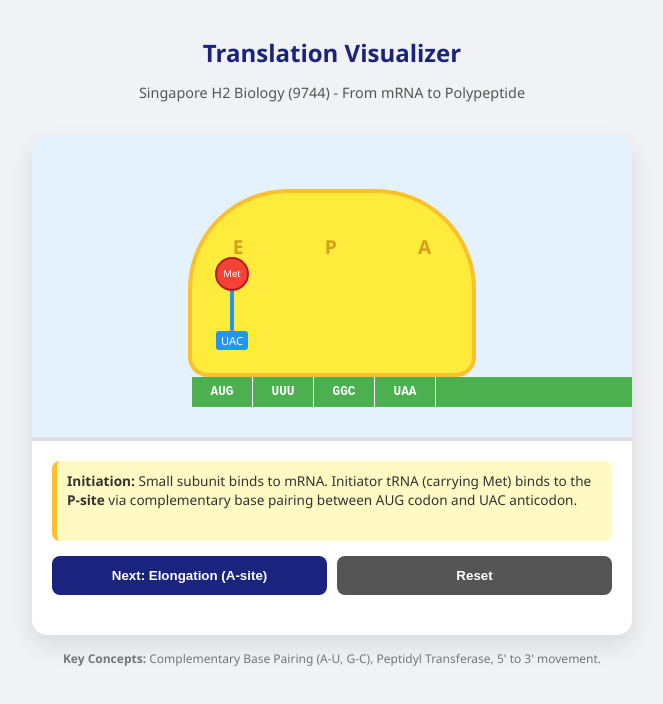
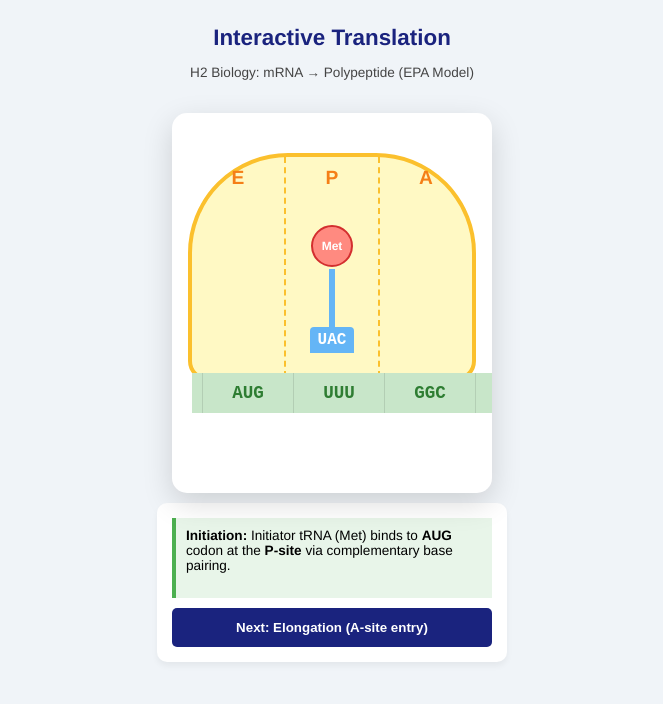
Before and after one commit to AnonymousLeafeon/bio-interactive, a plain HTML site: page index.html in a window 1280 px wide. Both pictures are taken after a click on the button "Start Initiation". Shown: the whole page, without its empty margins (308-971 px from the left). Drawn offline with Linux system fonts and the light colour scheme.

Commit message:
Update index.html

```diff
--- a/index.html
+++ b/index.html
@@ -3,367 +3,297 @@
 <head>
     <meta charset="UTF-8">
     <meta name="viewport" content="width=device-width, initial-scale=1.0">
-    <title>H2 Biology: Translation Simulator</title>
+    <title>H2 Biology: Translation Model</title>
     <style>
         :root {
-            --ribosome-color: #ffeb3b;
-            --mrna-color: #4caf50;
-            --trna-color: #2196f3;
-            --aa-color: #f44336;
-            --text-main: #333;
+            --site-width: 90px;
+            --ribosome-bg: #fff9c4;
+            --mrna-bg: #c8e6c9;
+            --trna-color: #64b5f6;
+            --aa-color: #ff8a80;
         }
 
         body {
-            font-family: 'Segoe UI', Tahoma, Geneva, Verdana, sans-serif;
-            margin: 0;
-            background-color: #f0f2f5;
-            color: var(--text-main);
+            font-family: 'Helvetica Neue', Arial, sans-serif;
+            background-color: #f0f4f8;
             display: flex;
             flex-direction: column;
             align-items: center;
-            padding: 20px;
+            margin: 0;
+            padding: 10px;
         }
 
-        header {
-            text-align: center;
-            margin-bottom: 20px;
-        }
+        .header { text-align: center; max-width: 500px; }
+        h1 { font-size: 1.4rem; color: #1a237e; margin-bottom: 5px; }
+        p { font-size: 0.85rem; color: #444; }
 
-        h1 { color: #1a237e; margin-bottom: 5px; font-size: 1.5rem; }
-        p { font-size: 0.9rem; color: #555; max-width: 500px; }
-
-        /* Simulation Box */
-        #game-container {
-            width: 100%;
-            max-width: 600px;
+        /* Ribosome Layout */
+        #ribosome-container {
+            position: relative;
+            width: 320px;
+            height: 380px;
             background: white;
             border-radius: 15px;
-            box-shadow: 0 10px 25px rgba(0,0,0,0.1);
-            overflow: hidden;
-            position: relative;
-            padding-bottom: 20px;
-        }
-
-        /* The Ribosome Model */
-        #visualizer {
-            height: 300px;
-            position: relative;
-            background: #e3f2fd;
-            border-bottom: 4px solid #ddd;
+            box-shadow: 0 10px 30px rgba(0,0,0,0.15);
+            margin-top: 20px;
             overflow: hidden;
         }
 
-        .ribosome-large {
+        /* The Large Subunit Site Markers */
+        .large-subunit {
             position: absolute;
-            bottom: 60px;
+            top: 40px;
             left: 50%;
             transform: translateX(-50%);
             width: 280px;
-            height: 180px;
-            background: var(--ribosome-color);
+            height: 220px;
+            background: var(--ribosome-bg);
+            border: 4px solid #fbc02d;
             border-radius: 100px 100px 20px 20px;
-            border: 4px solid #fbc02d;
+            display: flex;
             z-index: 1;
         }
 
-        .epa-sites {
+        .site {
+            flex: 1;
+            border-right: 2px dashed #fbc02d;
             display: flex;
-            justify-content: space-around;
-            padding-top: 40px;
-            font-weight: bold;
-            color: #d4a017;
+            flex-direction: column;
+            align-items: center;
+            padding-top: 10px;
         }
+        .site:last-child { border-right: none; }
+        .site-label { font-weight: bold; color: #f57f17; font-size: 1.2rem; }
 
-        .site-label { font-size: 1.2rem; }
-
-        .mrna-strand {
+        /* mRNA logic */
+        .mrna-track {
             position: absolute;
-            bottom: 30px;
-            width: 200%;
-            height: 30px;
-            background: var(--mrna-color);
+            top: 260px;
+            height: 40px;
+            background: var(--mrna-bg);
             display: flex;
-            transition: left 0.5s ease;
+            transition: left 0.6s cubic-bezier(0.45, 0.05, 0.55, 0.95);
             z-index: 2;
+            padding: 0 10px;
         }
 
         .codon {
-            width: 60px;
-            height: 100%;
-            border-right: 1px solid white;
+            width: var(--site-width);
+            display: flex;
+            justify-content: center;
+            align-items: center;
+            font-family: monospace;
+            font-weight: bold;
+            font-size: 1.1rem;
+            color: #2e7d32;
+            border-left: 1px solid rgba(0,0,0,0.1);
+        }
+
+        /* tRNA logic */
+        .trna {
+            position: absolute;
+            width: var(--site-width);
+            height: 150px;
             display: flex;
             flex-direction: column;
             align-items: center;
-            justify-content: center;
-            color: white;
-            font-family: monospace;
-            font-size: 0.8rem;
-            font-weight: bold;
-        }
-
-        /* tRNA Component */
-        .trna {
-            position: absolute;
-            width: 50px;
-            height: 100px;
-            bottom: 80px;
-            transition: all 0.5s ease;
-            z-index: 5;
-            display: flex;
-            flex-direction: column;
-            align-items: center;
+            transition: all 0.6s ease;
+            z-index: 10;
         }
 
         .amino-acid {
-            width: 30px;
-            height: 30px;
+            width: 38px;
+            height: 38px;
             background: var(--aa-color);
+            border: 2px solid #d32f2f;
             border-radius: 50%;
+            display: flex;
+            justify-content: center;
+            align-items: center;
+            font-size: 0.75rem;
+            font-weight: bold;
             color: white;
-            display: flex;
-            align-items: center;
-            justify-content: center;
-            font-size: 0.6rem;
-            border: 2px solid #b71c1c;
+            margin-bottom: 2px;
+            transition: transform 0.4s ease;
         }
 
-        .trna-body {
-            width: 4px;
-            height: 40px;
+        .trna-arm {
+            width: 6px;
+            height: 60px;
             background: var(--trna-color);
         }
 
-        .anticodon-box {
+        .anticodon {
             background: var(--trna-color);
             color: white;
-            padding: 2px 5px;
-            font-size: 0.7rem;
-            border-radius: 3px;
+            padding: 4px 8px;
+            border-radius: 4px 4px 0 0;
+            font-family: monospace;
+            font-weight: bold;
+            font-size: 1rem;
+            /* This ensures it touches the mRNA */
+            margin-top: -2px;
         }
 
-        /* Controls */
+        /* UI Controls */
         .controls {
-            padding: 20px;
-            display: flex;
-            flex-direction: column;
-            gap: 15px;
+            width: 320px;
+            padding: 15px;
+            background: #fff;
+            margin-top: 10px;
+            border-radius: 10px;
+            box-shadow: 0 4px 6px rgba(0,0,0,0.05);
         }
 
-        .info-panel {
-            background: #fff9c4;
+        .status-box {
+            background: #e8f5e9;
             padding: 10px;
-            border-radius: 8px;
-            border-left: 5px solid #fbc02d;
+            border-left: 4px solid #4caf50;
             font-size: 0.85rem;
+            margin-bottom: 10px;
             min-height: 60px;
         }
 
-        .btn-group {
-            display: flex;
-            justify-content: space-between;
-            gap: 10px;
-        }
-
         button {
-            flex: 1;
+            width: 100%;
             padding: 12px;
-            border: none;
-            border-radius: 8px;
             background: #1a237e;
             color: white;
+            border: none;
+            border-radius: 5px;
             font-weight: bold;
             cursor: pointer;
-            transition: background 0.2s;
         }
+        button:disabled { background: #9fa8da; }
 
-        button:disabled { background: #ccc; }
-        button:active { transform: scale(0.98); }
-
-        .syllabus-note {
-            margin-top: 15px;
-            font-size: 0.75rem;
-            color: #777;
-            text-align: center;
-        }
-
-        /* Animations */
-        @keyframes float {
-            0% { transform: translateY(0); }
-            50% { transform: translateY(-5px); }
-            100% { transform: translateY(0); }
+        .peptide-link {
+            position: absolute;
+            width: 20px;
+            height: 4px;
+            background: #333;
+            z-index: 11;
         }
     </style>
 </head>
 <body>
 
-<header>
-    <h1>Translation Visualizer</h1>
-    <p>Singapore H2 Biology (9744) - From mRNA to Polypeptide</p>
-</header>
+<div class="header">
+    <h1>Interactive Translation</h1>
+    <p>H2 Biology: mRNA → Polypeptide (EPA Model)</p>
+</div>
 
-<div id="game-container">
-    <div id="visualizer">
-        <!-- Large Ribosomal Subunit -->
-        <div class="ribosome-large">
-            <div class="epa-sites">
-                <div class="site-label">E</div>
-                <div class="site-label">P</div>
-                <div class="site-label">A</div>
-            </div>
-        </div>
-
-        <!-- mRNA Strand -->
-        <div class="mrna-strand" id="mrna">
-            <!-- Codons injected by JS -->
-        </div>
-
-        <!-- tRNAs will be injected here -->
-        <div id="trna-layer"></div>
+<div id="ribosome-container">
+    <div class="large-subunit">
+        <div class="site"><span class="site-label">E</span></div>
+        <div class="site"><span class="site-label">P</span></div>
+        <div class="site"><span class="site-label">A</span></div>
     </div>
 
-    <div class="controls">
-        <div class="info-panel" id="status-text">
-            Press "Start" to begin translation at the Start Codon (AUG).
-        </div>
+    <!-- tRNAs will be injected here -->
+    <div id="tRNA-layer"></div>
 
-        <div class="btn-group">
-            <button id="next-btn" onclick="nextStep()">Start Initiation</button>
-            <button onclick="resetSim()" style="background:#555;">Reset</button>
-        </div>
+    <div class="mrna-track" id="mrna" style="left: 20px;">
+        <!-- Codons injected by JS -->
     </div>
 </div>
 
-<div class="syllabus-note">
-    <strong>Key Concepts:</strong> Complementary Base Pairing (A-U, G-C), Peptidyl Transferase, 5' to 3' movement.
+<div class="controls">
+    <div class="status-box" id="status">
+        <b>Pre-Initiation:</b> The small ribosomal subunit binds to mRNA. Click 'Start' to bring the initiator tRNA to the P-site.
+    </div>
+    <button id="btn-next" onclick="processStep()">Start Initiation</button>
 </div>
 
 <script>
-    const sequence = ["AUG", "UUU", "GGC", "UAA"];
-    const aminoMap = { "AUG": "Met", "UUU": "Phe", "GGC": "Gly", "UAA": "STOP" };
-    const antiMap = { "AUG": "UAC", "UUU": "AAA", "GGC": "CCG", "UAA": "---" };
+    const codons = ["AUG", "UUU", "GGC", "UAA"];
+    const antis = ["UAC", "AAA", "CCG", "---"];
+    const aminos = ["Met", "Phe", "Gly", "STOP"];
 
     let step = 0;
-    let currentCodonIdx = 0;
     const mrnaEl = document.getElementById('mrna');
-    const statusEl = document.getElementById('status-text');
-    const nextBtn = document.getElementById('next-btn');
-    const trnaLayer = document.getElementById('trna-layer');
+    const trnaLayer = document.getElementById('tRNA-layer');
+    const statusEl = document.getElementById('status');
+    const btnNext = document.getElementById('btn-next');
 
-    // Initialize mRNA
+    // Site X-Positions (Relative to container)
+    const POS = { E: 25, P: 115, A: 205 };
+
     function init() {
-        mrnaEl.innerHTML = '';
-        sequence.forEach(c => {
+        codons.forEach(c => {
             const div = document.createElement('div');
             div.className = 'codon';
-            div.innerHTML = `<span>${c}</span>`;
+            div.innerText = c;
             mrnaEl.appendChild(div);
         });
-        mrnaEl.style.left = "160px"; // Start position aligned with P site
     }
 
-    function nextStep() {
-        if (step === 0) {
-            initiation();
-        } else if (step === 1) {
-            elongationA();
-        } else if (step === 2) {
-            peptideBond();
-        } else if (step === 3) {
-            translocation();
-        } else if (step === 4) {
-            termination();
-        }
+    function spawnTRNA(index, site) {
+        const t = document.createElement('div');
+        t.className = 'trna';
+        t.id = `trna-${index}`;
+        t.style.left = POS[site] + "px";
+        t.style.top = "112px"; // Perfectly aligns anticodon to mRNA
+
+        t.innerHTML = `
+            <div class="amino-acid" id="aa-${index}">${aminos[index]}</div>
+            <div class="trna-arm"></div>
+            <div class="anticodon">${antis[index]}</div>
+        `;
+        trnaLayer.appendChild(t);
+        return t;
     }
 
-    function initiation() {
-        statusEl.innerHTML = "<strong>Initiation:</strong> Small subunit binds to mRNA. Initiator tRNA (carrying Met) binds to the <b>P-site</b> via complementary base pairing between AUG codon and UAC anticodon.";
+    function processStep() {
+        switch(step) {
+            case 0: // Initiation
+                spawnTRNA(0, 'P');
+                statusEl.innerHTML = "<b>Initiation:</b> Initiator tRNA (Met) binds to <b>AUG</b> codon at the <b>P-site</b> via complementary base pairing.";
+                btnNext.innerText = "Next: Elongation (A-site entry)";
+                step++;
+                break;
 
-        spawnTRNA(0, "P");
-        nextBtn.innerText = "Next: Elongation (A-site)";
-        step = 1;
-    }
+            case 1: // Elongation - A site
+                spawnTRNA(1, 'A');
+                statusEl.innerHTML = "<b>Elongation:</b> Next aminoacyl-tRNA (Phe) enters the <b>A-site</b>. Anticodon AAA pairs with UUU codon.";
+                btnNext.innerText = "Next: Peptide Bond Formation";
+                step++;
+                break;
 
-    function elongationA() {
-        currentCodonIdx++;
-        if (sequence[currentCodonIdx] === "UAA") {
-            step = 4;
-            nextStep();
-            return;
+            case 2: // Peptide Bond
+                const met = document.getElementById('aa-0');
+                met.style.transform = "translate(90px, 0px)"; // Moves to A-site AA
+                statusEl.innerHTML = "<b>Peptidyl Transferase:</b> This ribozyme catalyzes a peptide bond. The Met is transferred to the tRNA in the A-site.";
+                btnNext.innerText = "Next: Translocation";
+                step++;
+                break;
+
+            case 3: // Translocation
+                // Move mRNA left
+                mrnaEl.style.left = "-70px";
+
+                // Move tRNAs
+                const t0 = document.getElementById('trna-0');
+                const t1 = document.getElementById('trna-1');
+
+                t0.style.left = POS.E + "px";
+                t0.style.opacity = "0.4";
+
+                t1.style.left = POS.P + "px";
+
+                statusEl.innerHTML = "<b>Translocation:</b> Ribosome moves one codon 5' to 3'. Deacylated tRNA moves to <b>E-site</b> to exit. Peptidyl-tRNA moves to <b>P-site</b>.";
+                btnNext.innerText = "Next: Termination";
+                step++;
+                break;
+
+            case 4: // Termination
+                const tExit = document.getElementById('trna-0');
+                if(tExit) tExit.remove();
+
+                statusEl.innerHTML = "<b>Termination:</b> Stop codon (UAA) reaches A-site. No tRNA binds; instead, a <b>Release Factor</b> binds, hydrolyzing the chain.";
+                btnNext.innerText = "Reset Simulation";
+                btnNext.onclick = () => location.reload();
+                break;
         }
-
-        statusEl.innerHTML = "<strong>Elongation:</strong> The next aminoacyl-tRNA binds to the <b>A-site</b>. Its anticodon matches the mRNA codon.";
-        spawnTRNA(currentCodonIdx, "A");
-        nextBtn.innerText = "Next: Peptide Bond";
-        step = 2;
-    }
-
-    function peptideBond() {
-        statusEl.innerHTML = "<strong>Peptide Bond:</strong> Peptidyl transferase (rRNA in large subunit) catalyses a peptide bond between amino acids. The chain moves to the A-site tRNA.";
-
-        // Visual logic: Move P-site AA to A-site AA
-        const tRNAs = document.querySelectorAll('.trna');
-        const pTRNA = tRNAs[tRNAs.length - 2];
-        const aTRNA = tRNAs[tRNAs.length - 1];
-
-        const pAA = pTRNA.querySelector('.amino-acid');
-        pAA.style.transition = "all 0.5s ease";
-        pAA.style.transform = "translate(70px, -10px)";
-
-        nextBtn.innerText = "Next: Translocation";
-        step = 3;
-    }
-
-    function translocation() {
-        statusEl.innerHTML = "<strong>Translocation:</strong> Ribosome moves 5' to 3'. tRNA in P-site moves to E-site and exits. tRNA in A-site moves to P-site.";
-
-        // Move mRNA
-        const currentLeft = parseInt(mrnaEl.style.left);
-        mrnaEl.style.left = (currentLeft - 70) + "px";
-
-        // Move tRNAs
-        const tRNAs = document.querySelectorAll('.trna');
-        tRNAs.forEach(t => {
-            const pos = parseInt(t.style.left);
-            t.style.left = (pos - 70) + "px";
-            if (pos - 70 < 100) { // E-site exit logic
-                t.style.opacity = "0";
-                setTimeout(() => t.remove(), 500);
-            }
-        });
-
-        nextBtn.innerText = "Next: Continue Elongation";
-        step = 1;
-    }
-
-    function termination() {
-        statusEl.innerHTML = "<strong>Termination:</strong> Stop codon (UAA) is reached. A release factor binds to A-site. The polypeptide is hydrolyzed and the complex dissociates.";
-        nextBtn.disabled = true;
-        nextBtn.innerText = "Finished";
-    }
-
-    function spawnTRNA(idx, site) {
-        const trna = document.createElement('div');
-        trna.className = 'trna';
-        const leftPos = site === "P" ? 175 : 245;
-        trna.style.left = leftPos + "px";
-
-        trna.innerHTML = `
-            <div class="amino-acid">${aminoMap[sequence[idx]]}</div>
-            <div class="trna-body"></div>
-            <div class="anticodon-box">${antiMap[sequence[idx]]}</div>
-        `;
-
-        trnaLayer.appendChild(trna);
-    }
-
-    function resetSim() {
-        step = 0;
-        currentCodonIdx = 0;
-        trnaLayer.innerHTML = '';
-        nextBtn.disabled = false;
-        nextBtn.innerText = "Start Initiation";
-        statusEl.innerText = 'Press "Start" to begin.';
-        init();
     }
 
     init();
```
